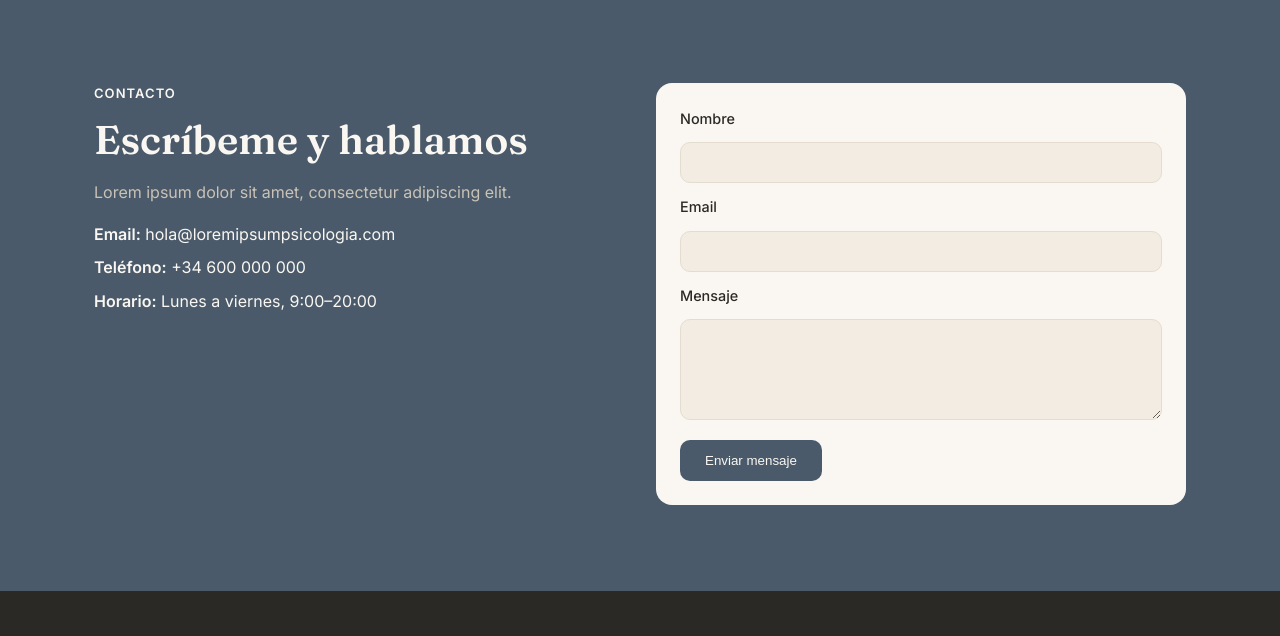
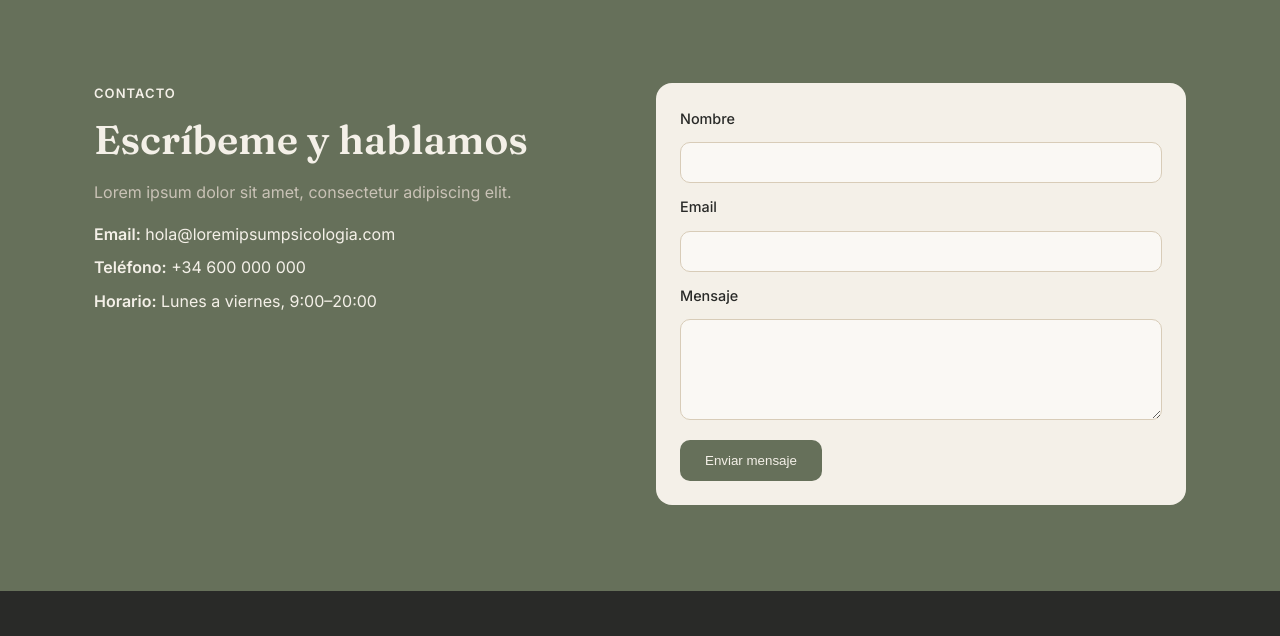
Before and after one commit to juliojgarciaperez/javierpsicologia, a plain HTML site: page index.html in a window 1280 px wide. Shown: the part 2214-2850 px from the top of the page. Drawn offline with Linux system fonts and the light colour scheme.

Commit message:
update colors

```diff
--- a/style.css
+++ b/style.css
@@ -1,19 +1,19 @@
 /* ---------- Design tokens ---------- */
 :root {
-  /* colors: sand/beige + slate blue accent */
-  --color-primary: #4a5a6a;
-  --color-primary-dark: #384552;
-  --color-accent: #8a9bab;
+  /* colors: crema/beige + olive green */
+  --color-primary: #66705a;
+  --color-primary-dark: #4f5846;
+  --color-accent: #a6ad98;
 
-  --color-bg: #faf7f2;
-  --color-bg-alt: #f2ece3;
-  --color-bg-dark: #2b2926;
+  --color-bg: #f4f0e8;
+  --color-bg-alt: #faf8f4;
+  --color-bg-dark: #292a28;
 
-  --color-border: #e4dccf;
+  --color-border: #d8ccb8;
 
-  --color-text: #2b2926;
+  --color-text: #292a28;
   --color-text-soft: #6b6459;
-  --color-text-on-dark: #faf7f2;
+  --color-text-on-dark: #f4f0e8;
   --color-text-on-dark-soft: #c9c2b6;
 
   --font-serif: 'Fraunces', Georgia, 'Times New Roman', serif;
@@ -144,7 +144,7 @@ a { color: var(--color-primary); text-decoration: none; }
   position: sticky;
   top: 0;
   z-index: 10;
-  background: rgba(250, 247, 242, 0.92);
+  background: rgba(244, 240, 232, 0.92);
   backdrop-filter: blur(6px);
   border-bottom: 1px solid var(--color-border);
 }
```
